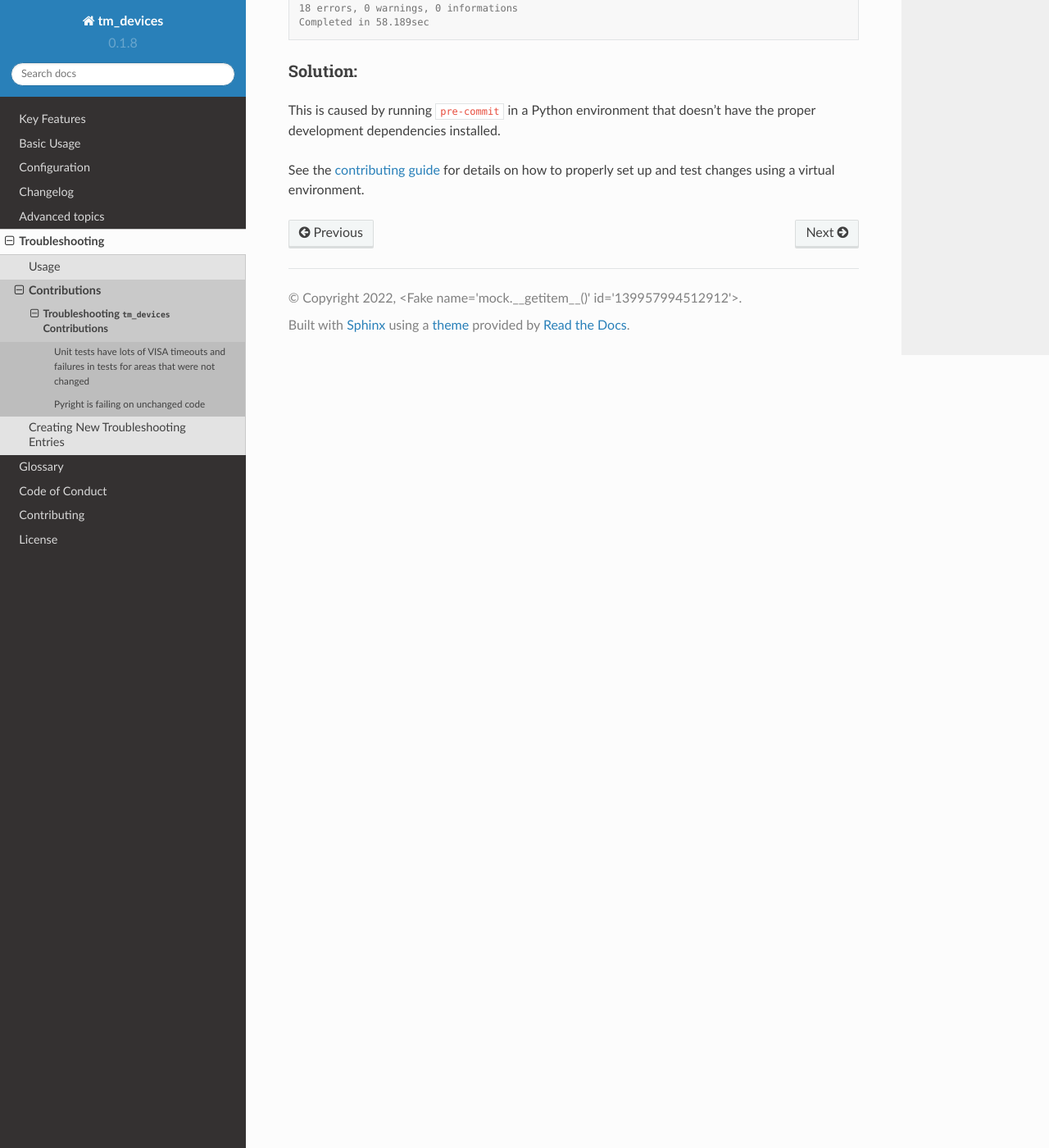
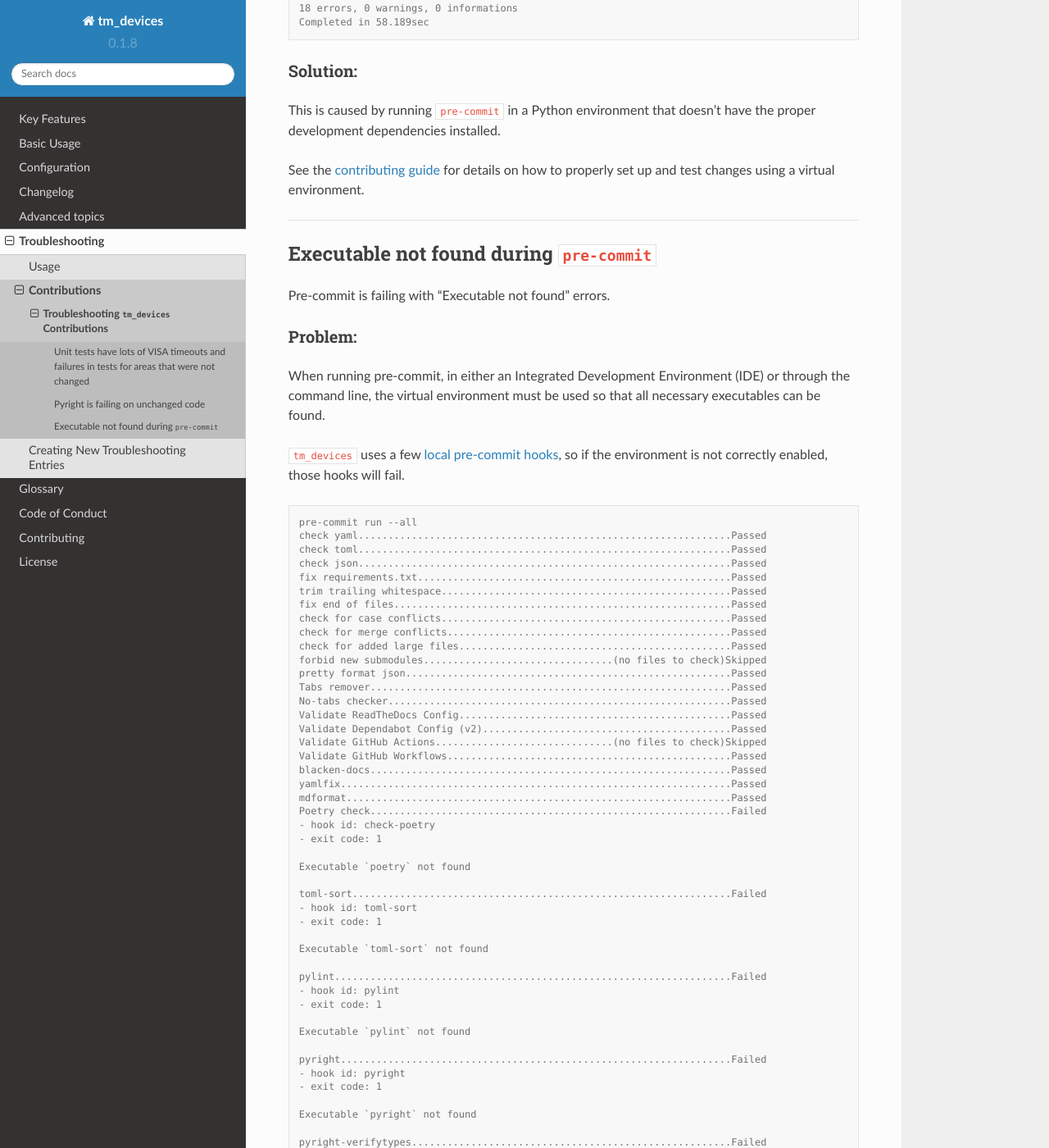
Before and after one commit to tektronix/tm_devices, a Sphinx documentation site: the page built from docs/troubleshooting/contributions.md, in a window 1280 px wide and 1400 px high, scrolled down 2301 px. Shown: the whole window at 82% size. Built offline with Sphinx 7.4.7 and the Read the Docs theme 2.0.0, drawn with Linux system fonts in a browser that asks for light colours; pages that are not in the unit, such as notebooks, are missing from menus; the version number is read from the project's files by our own code; some of the changed text lies outside the part shown.

Commit message:
refactor: Added to troubleshooting guide. Update linting noqa comments.

````diff
--- a/docs/troubleshooting/contributions.md
+++ b/docs/troubleshooting/contributions.md
@@ -125,3 +125,101 @@ proper development dependencies installed.
 
 See the [contributing guide](../CONTRIBUTING.md) for details on how to properly set up
 and test changes using a virtual environment.
+
+______________________________________________________________________
+
+## Executable not found during `pre-commit`
+
+Pre-commit is failing with "Executable not found" errors.
+
+### Problem:
+
+When running pre-commit, in either an Integrated Development Environment (IDE) or through
+the command line, the virtual environment must be used so that all necessary
+executables can be found.
+
+`tm_devices` uses a few [local pre-commit hooks](https://pre-commit.com/#repository-local-hooks),
+so if the environment is not correctly enabled, those hooks will fail.
+
+```console
+pre-commit run --all
+check yaml...............................................................Passed
+check toml...............................................................Passed
+check json...............................................................Passed
+fix requirements.txt.....................................................Passed
+trim trailing whitespace.................................................Passed
+fix end of files.........................................................Passed
+check for case conflicts.................................................Passed
+check for merge conflicts................................................Passed
+check for added large files..............................................Passed
+forbid new submodules................................(no files to check)Skipped
+pretty format json.......................................................Passed
+Tabs remover.............................................................Passed
+No-tabs checker..........................................................Passed
+Validate ReadTheDocs Config..............................................Passed
+Validate Dependabot Config (v2)..........................................Passed
+Validate GitHub Actions..............................(no files to check)Skipped
+Validate GitHub Workflows................................................Passed
+blacken-docs.............................................................Passed
+yamlfix..................................................................Passed
+mdformat.................................................................Passed
+Poetry check.............................................................Failed
+- hook id: check-poetry
+- exit code: 1
+
+Executable `poetry` not found
+
+toml-sort................................................................Failed
+- hook id: toml-sort
+- exit code: 1
+
+Executable `toml-sort` not found
+
+pylint...................................................................Failed
+- hook id: pylint
+- exit code: 1
+
+Executable `pylint` not found
+
+pyright..................................................................Failed
+- hook id: pyright
+- exit code: 1
+
+Executable `pyright` not found
+
+pyright-verifytypes......................................................Failed
+- hook id: pyright-verifytypes
+- exit code: 1
+
+Executable `pyright` not found
+
+pyroma...................................................................Failed
+- hook id: pyroma
+- exit code: 1
+
+Executable `pyroma` not found
+
+ruff.....................................................................Passed
+black....................................................................Passed
+docformatter.............................................................Passed
+```
+
+### Solution:
+
+In order to fix this issue, first activate the virtual environment
+(or set your IDE to use the correct Python interpreter for pre-commit hooks),
+then update the installed dependencies,
+then retry the command.
+
+```console
+# Linux
+source .env/bin/activate
+
+# Windows
+.env\Scripts\activate.bat
+
+# Update installed dependencies
+python -m poetry update
+
+# Re-run original, failing command
+```
````
Also changed, not shown: .pre-commit-config.yaml, 15 other files.
